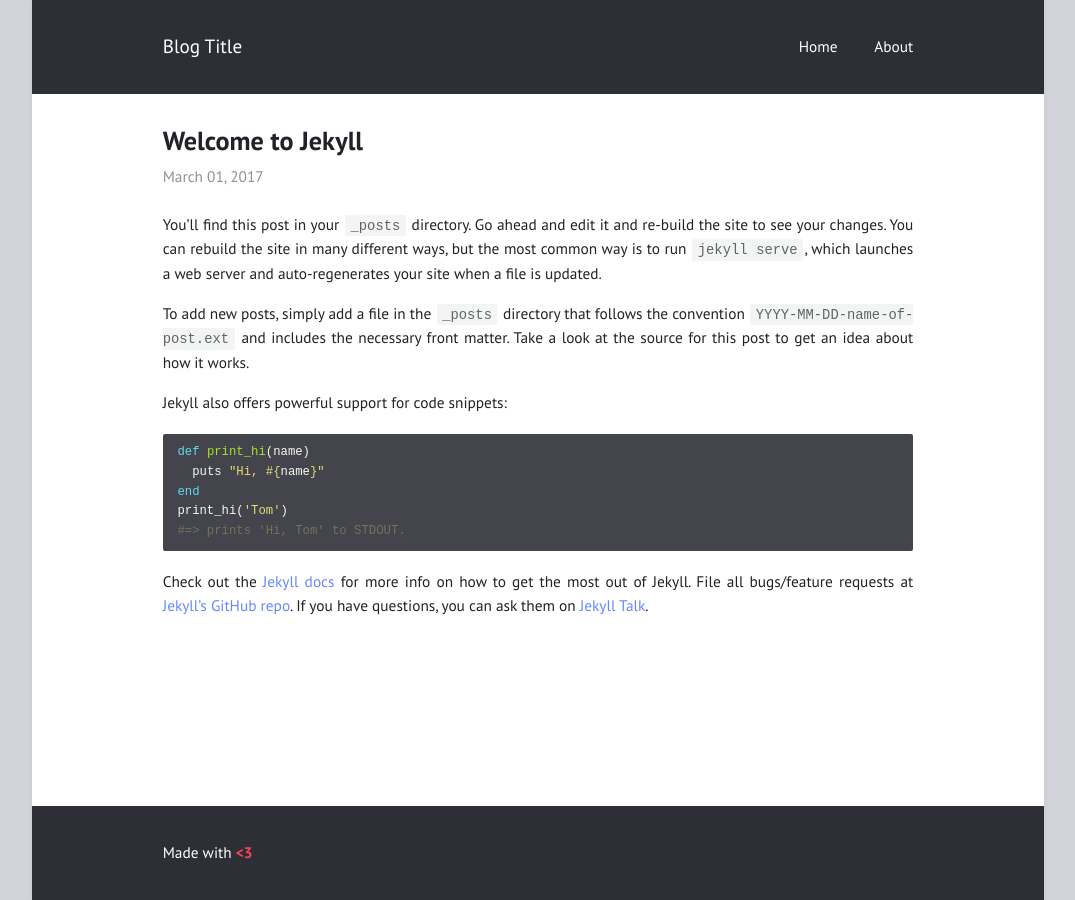
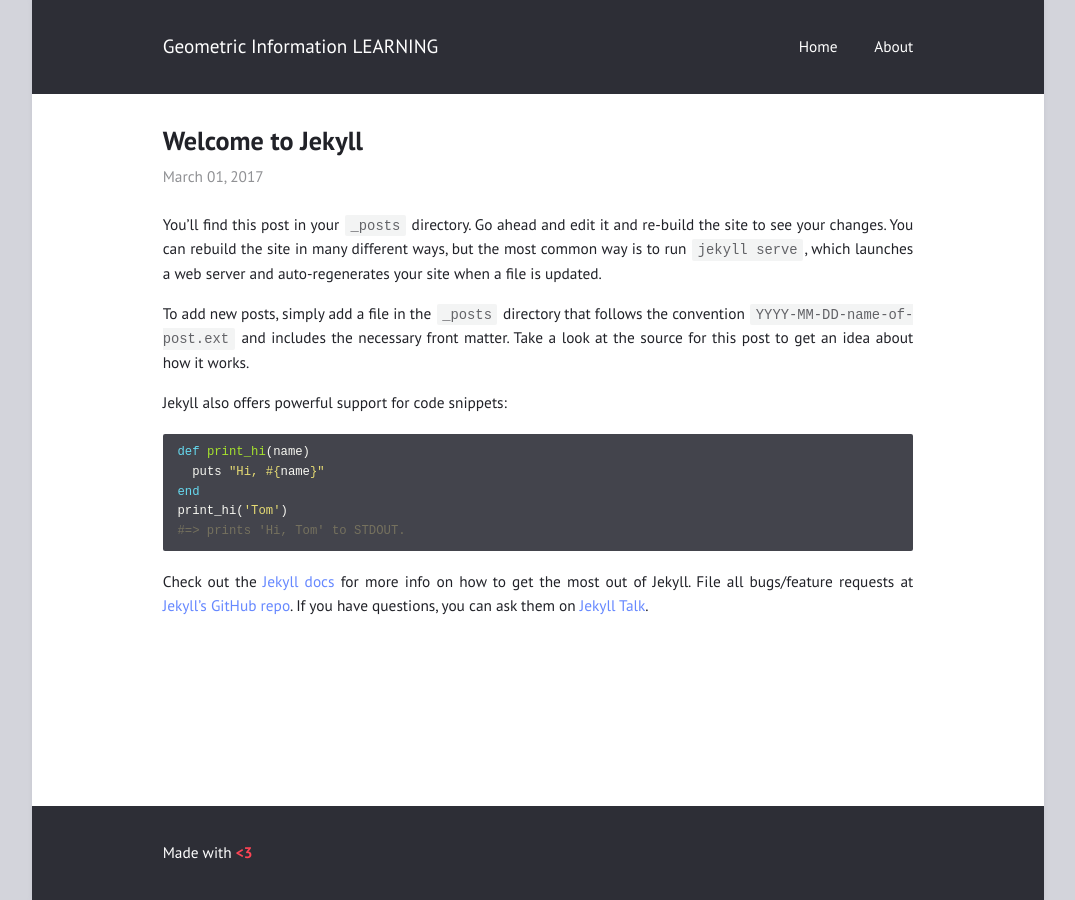
Before and after one commit to gilearning/gilearning.github.io, a Jekyll site: the page built from _posts/2017-03-01-welcome-to-jekyll.md, in a window 1280 px wide. Shown: the whole page, without its empty margins (102-1177 px from the left). Built offline with Jekyll 4.4.1, drawn with Linux system fonts in a browser that asks for light colours.

Commit message:
update config.yml

```diff
--- a/_config.yml
+++ b/_config.yml
@@ -1,4 +1,4 @@
-title: "Blog Title"
+title: "Geometric Information LEARNING"
 author: "Blog Author"
 description: "Made with <b style=\"color: #f45;\">&lt;3</b>"
 permalink: /:title/
@@ -8,7 +8,7 @@
 
 # Layout
 
-show_excerpts: true        # show article excerpts on the home page
+show_excerpts: false        # show article excerpts on the home page
 show_frame: true           # adds a gray frame to the site
 show_sidebar: false        # show a sidebar instead of the usual header
 minimal: false             # use a dark header
```
